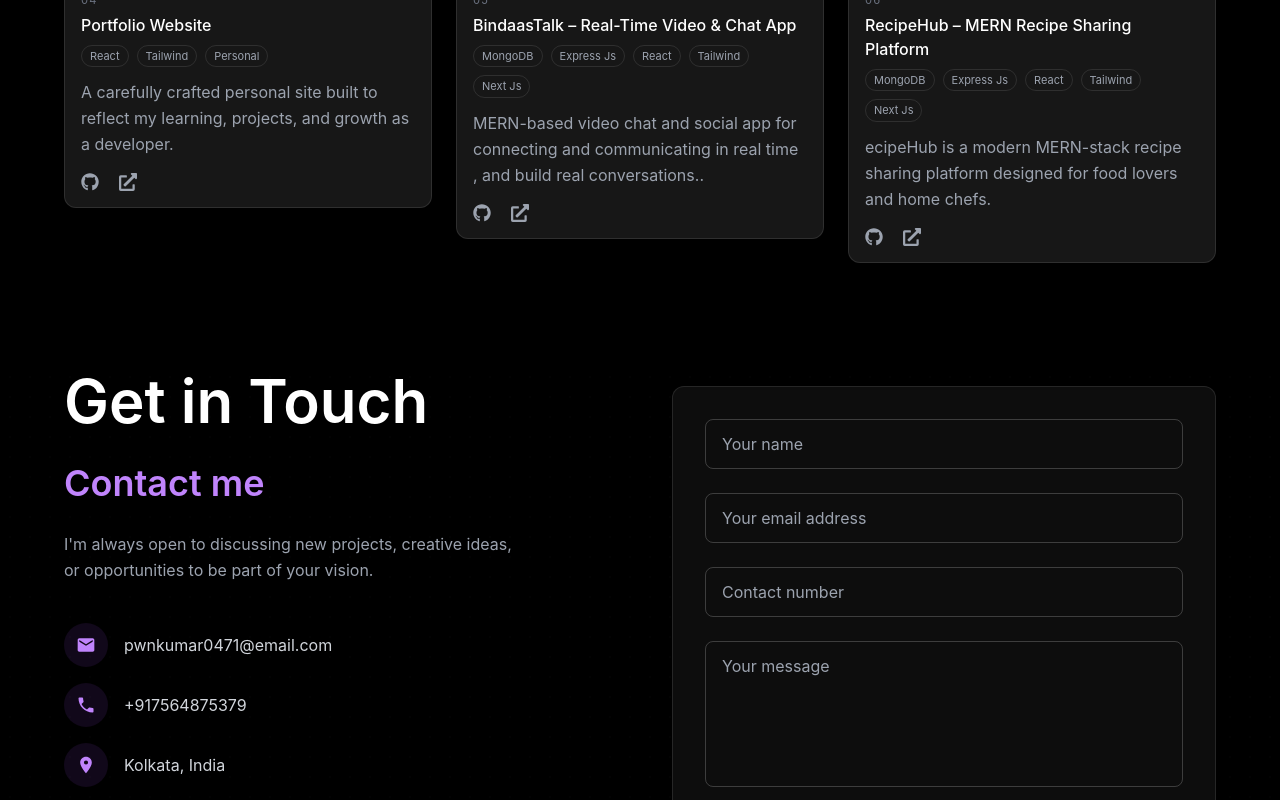
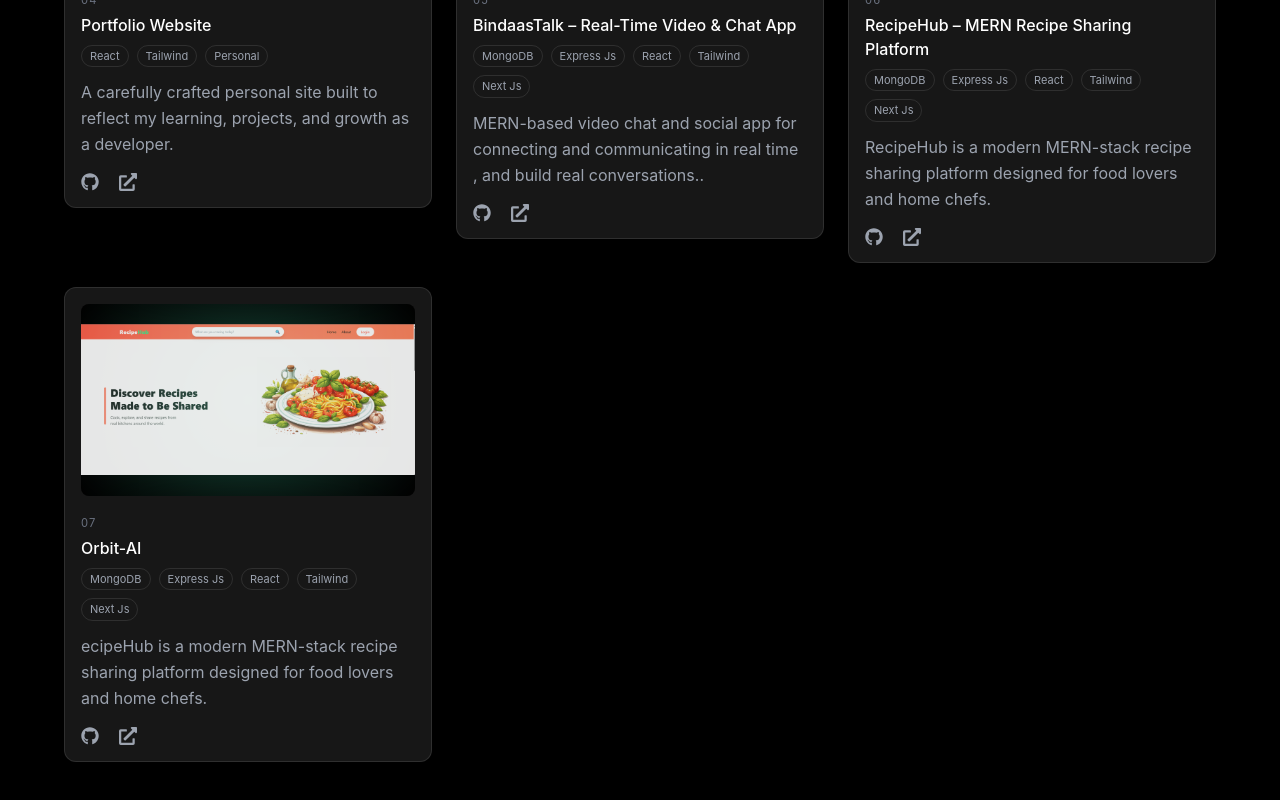
Before and after one commit to pwn0471/portfolio, a React (Vite) app: page / in a window 1280 px wide. Shown: the part 3880-4680 px from the top of the page. Built offline with nearby package versions, Linux system fonts and the light colour scheme.

Commit message:
add project

```diff
--- a/src/Components/Projects.jsx
+++ b/src/Components/Projects.jsx
@@ -110,14 +110,23 @@ const Projects = () => {
               number="06"
               title="RecipeHub – MERN Recipe Sharing Platform"
               tags={[ "MongoDB", "Express Js","React", "Tailwind", "Next Js"]}
-              desc="ecipeHub is a modern MERN-stack recipe sharing platform designed for food lovers and home chefs."
+              desc="RecipeHub is a modern MERN-stack recipe sharing platform designed for food lovers and home chefs."
               image={recipe}
               glow="rgba(16,185,129,0.28)" // emerald
               github="https://github.com/pwn0471/RecipeHub"
               live="recipehub-2oks.onrender.com/"
             />
 
-
+            <ProjectCard
+              number="07"
+              title="Orbit-AI"
+              tags={[ "MongoDB", "Express Js","React", "Tailwind", "Next Js"]}
+              desc="ecipeHub is a modern MERN-stack recipe sharing platform designed for food lovers and home chefs."
+              image={recipe}
+              glow="rgba(16,185,129,0.28)" // emerald
+              github="https://github.com/pwn0471/Orbit-AI"
+              live=""
+            />
           </ProjectGroup>
 
         </div>
```
